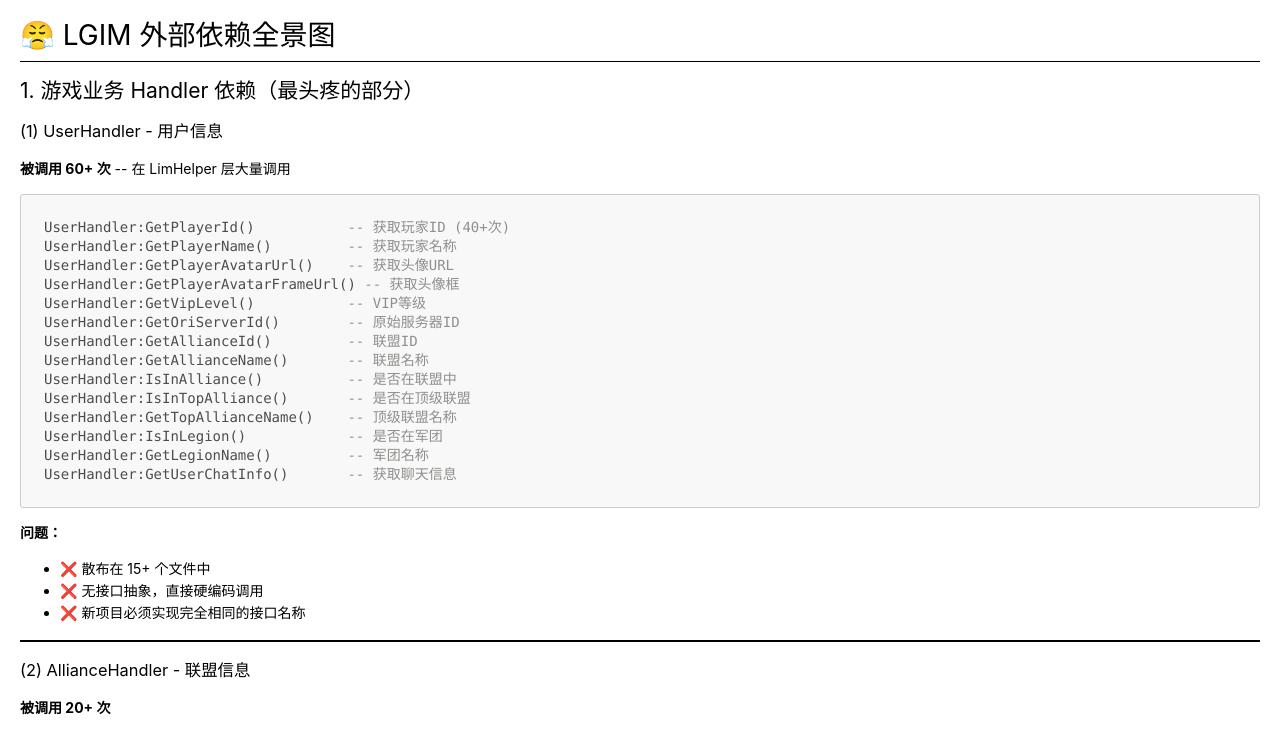
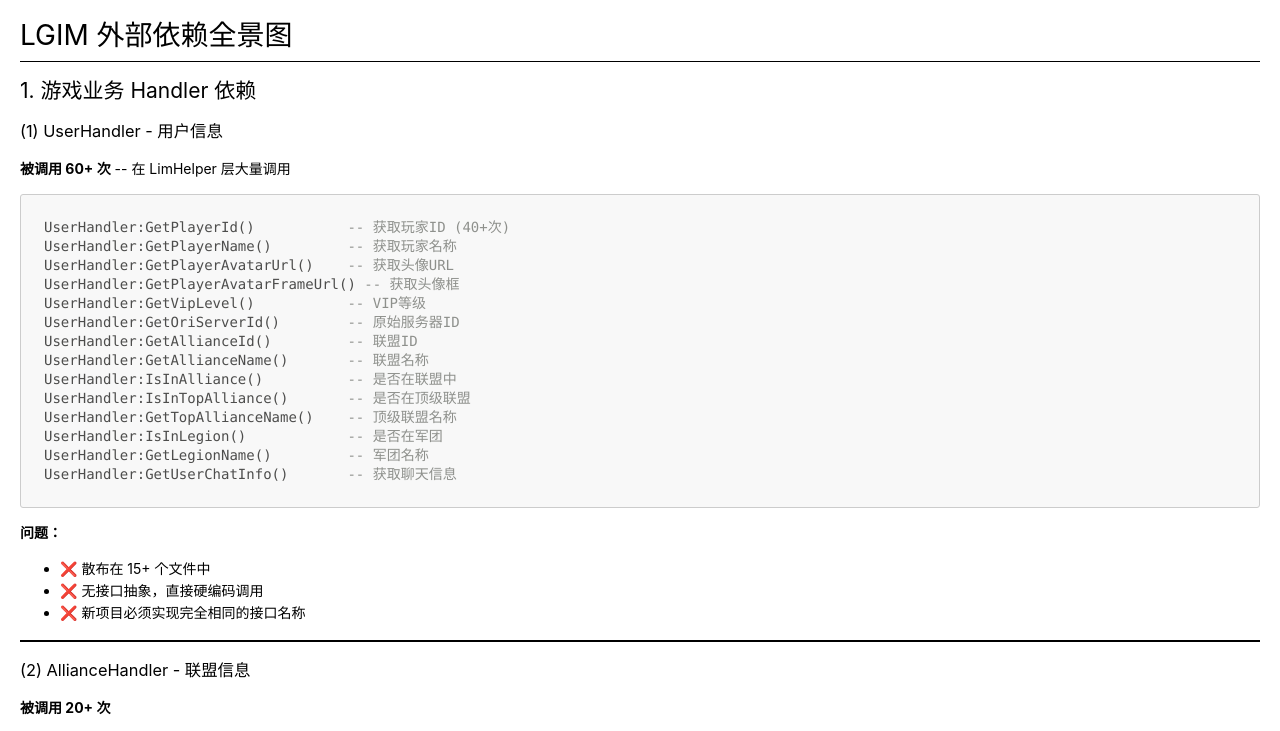
Before and after one commit to HavenRen/lgim-dependency-report, a plain HTML site: page index.html in a window 1280 px wide. Shown: the top 731 px of the page. Drawn offline with Linux system fonts and the light colour scheme; a script that the page names is missing.

Commit message:
Update headings in index.html

```diff
--- a/index.html
+++ b/index.html
@@ -365,8 +365,8 @@ code {
           : 'default'
     });
   </script>
-<h1 id="%F0%9F%98%A4-lgim-%E5%A4%96%E9%83%A8%E4%BE%9D%E8%B5%96%E5%85%A8%E6%99%AF%E5%9B%BE">😤 LGIM 外部依赖全景图</h1>
-<h2 id="1-%E6%B8%B8%E6%88%8F%E4%B8%9A%E5%8A%A1-handler-%E4%BE%9D%E8%B5%96%E6%9C%80%E5%A4%B4%E7%96%BC%E7%9A%84%E9%83%A8%E5%88%86">1. 游戏业务 Handler 依赖（最头疼的部分）</h2>
+<h1 id="lgim-%E5%A4%96%E9%83%A8%E4%BE%9D%E8%B5%96%E5%85%A8%E6%99%AF%E5%9B%BE">LGIM 外部依赖全景图</h1>
+<h2 id="1-%E6%B8%B8%E6%88%8F%E4%B8%9A%E5%8A%A1-handler-%E4%BE%9D%E8%B5%96">1. 游戏业务 Handler 依赖</h2>
 <h3 id="1-userhandler---%E7%94%A8%E6%88%B7%E4%BF%A1%E6%81%AF">(1) UserHandler - 用户信息</h3>
 <p><strong>被调用 60+ 次</strong> -- 在 LimHelper 层大量调用</p>
 <pre class="hljs"><code><div>UserHandler:GetPlayerId()           <span class="hljs-comment">-- 获取玩家ID (40+次)</span>
```
